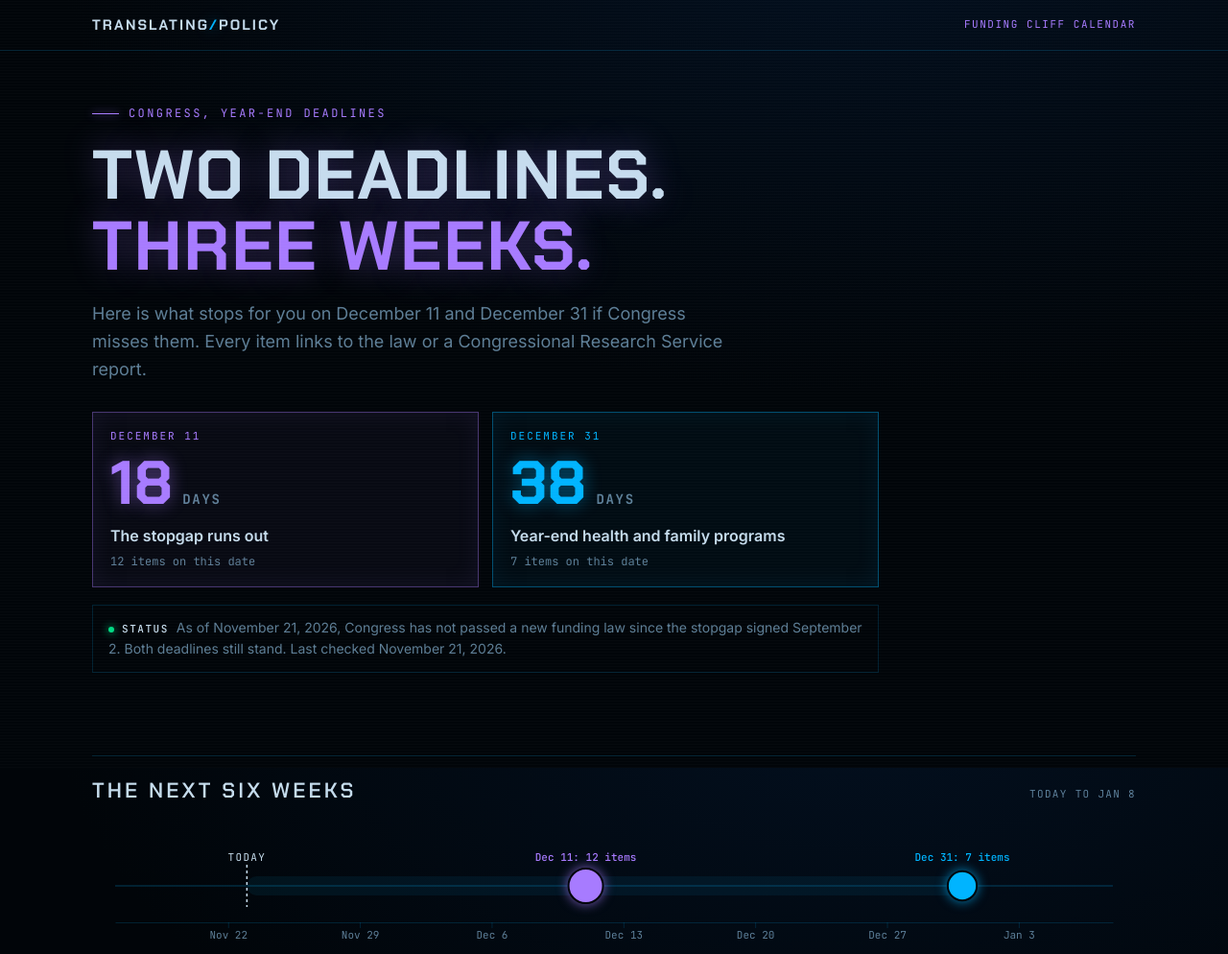
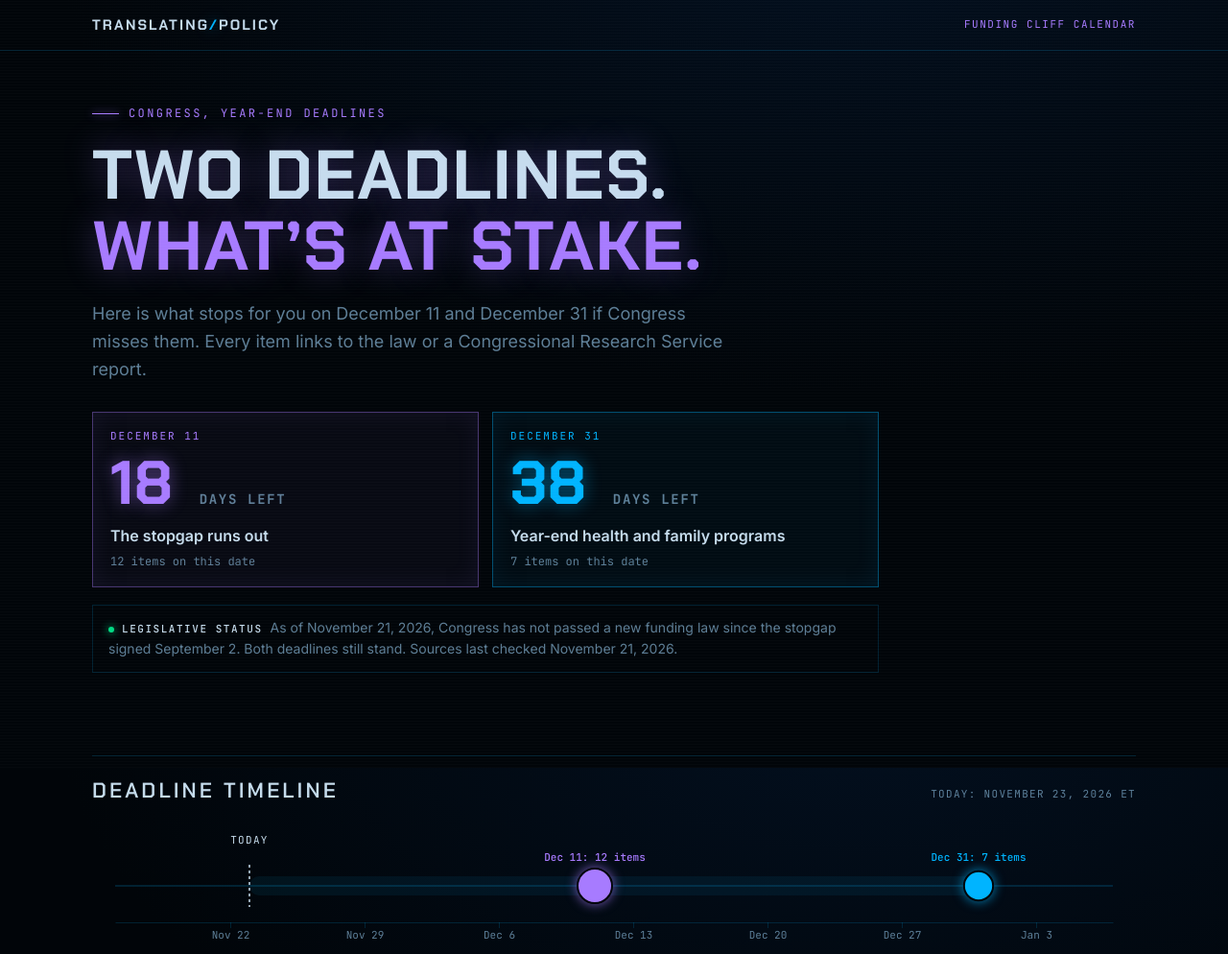
Before and after one commit to DerekTM17/translatingpolicy, a React app in the folder sites/cliff-calendar/: page / in a window 1280 px wide. Shown: the top 994 px of the page at 96% size. Built offline with nearby package versions, Linux system fonts and the light colour scheme.

Commit message:
Keep Funding Cliff countdown in sync with Eastern date

```diff
--- a/sites/cliff-calendar/index.html
+++ b/sites/cliff-calendar/index.html
@@ -4,7 +4,7 @@
     <meta charset="UTF-8" />
     <meta name="viewport" content="width=device-width, initial-scale=1.0, viewport-fit=cover" />
     <title>Funding Cliff Calendar | translating.policy</title>
-    <meta name="description" content="Two deadlines, three weeks. What stops for you on December 11 and December 31, 2026 if Congress misses them, with a source for every item." />
+    <meta name="description" content="What stops for you on December 11 and December 31, 2026 if Congress misses them, with a source for every item." />
     <meta property="og:title" content="Funding Cliff Calendar" />
     <meta property="og:description" content="What stops on December 11 and December 31, 2026 if Congress misses its deadlines." />
     <meta name="theme-color" content="#010509" />
--- a/sites/cliff-calendar/package.json
+++ b/sites/cliff-calendar/package.json
@@ -6,6 +6,7 @@
   "description": "Funding Cliff Calendar: what stops on Dec 11 and Dec 31, 2026 if Congress misses its deadlines.",
   "scripts": {
     "dev": "vite",
+    "test": "node --test tests/*.node.mjs",
     "build": "node scripts/check-data.mjs && vite build",
     "preview": "vite preview",
     "check-data": "node scripts/check-data.mjs"
--- a/sites/cliff-calendar/src/App.jsx
+++ b/sites/cliff-calendar/src/App.jsx
@@ -1,9 +1,9 @@
-import { useMemo, useState } from 'react';
+import { useMemo, useState, useSyncExternalStore } from 'react';
 import data from './data/deadlines.json';
 import stateData from './data/states.json';
 import Timeline from './components/Timeline.jsx';
 import DeadlineCard from './components/DeadlineCard.jsx';
-import { daysUntil, formatDate, fmt } from './lib.js';
+import { countdownText, daysBetween, formatDate, fmt, subscribeToEasternDay, todayInEastern } from './lib.js';
 
 const WHO = [
   { id: 'all', label: 'Everything' },
@@ -18,6 +18,7 @@ const WHO = [
 ];
 
 export default function App() {
+  const today = useSyncExternalStore(subscribeToEasternDay, todayInEastern);
   const [when, setWhen] = useState('all');
   const [who, setWho] = useState('all');
   const [stateCode, setStateCode] = useState('');
@@ -47,18 +48,20 @@ export default function App() {
       <div className="wrap">
         <section className="hero">
           <p className="eyebrow">Congress, year-end deadlines</p>
-          <h1>Two deadlines. <em>Three weeks.</em></h1>
+          <h1>Two deadlines. <em>What’s at stake.</em></h1>
           <p className="lede">
             Here is what stops for you on December 11 and December 31 if Congress misses them. Every item links to the law or a Congressional Research Service report.
           </p>
 
           <div className="tiles">
             {data.cliffs.map((c, i) => {
-              const d = daysUntil(c.date);
+              const d = daysBetween(today, c.date);
               return (
                 <a key={c.date} href={`#cliff-${c.date}`} className={`tile d${i}`}>
                   <span className="k">{c.label}</span>
-                  <div className="n">{d >= 0 ? d : 0}<small>{d === 1 ? 'day' : 'days'}</small></div>
+                  {d > 0
+                    ? <div className="n">{d}{' '}<small>{d === 1 ? 'day left' : 'days left'}</small></div>
+                    : <div className="n n-status">{countdownText(d)}</div>}
                   <p className="h">{c.headline}</p>
                   <p className="m">{counts[c.date]} items on this date</p>
                 </a>
@@ -66,11 +69,11 @@ export default function App() {
             })}
           </div>
 
-          <p className="status"><b>Status</b>{data.statusNote} Last checked {formatDate(data.lastVerified)}.</p>
+          <p className="status"><b>Legislative status</b>{data.statusNote} Sources last checked <time dateTime={data.lastVerified}>{formatDate(data.lastVerified)}</time>.</p>
         </section>
 
-        <div className="sec-title"><h2>The next six weeks</h2><small>Today to Jan 8</small></div>
-        <Timeline cliffs={data.cliffs} counts={counts} />
+        <div className="sec-title"><h2>Deadline timeline</h2><small>Today: <time dateTime={today}>{formatDate(today)}</time> ET</small></div>
+        <Timeline cliffs={data.cliffs} counts={counts} today={today} />
       </div>
 
       <section className="filters" aria-label="Filters">
@@ -109,7 +112,7 @@ export default function App() {
               <p className="law">Set by {c.law}.</p>
               <div className="cards">
                 {items.map((it) => (
-                  <DeadlineCard key={it.id} item={it} lastVerified={data.lastVerified} stateRow={stateRow} stateMeta={stateMeta} />
+                  <DeadlineCard key={it.id} item={it} days={daysBetween(today, it.date)} lastVerified={data.lastVerified} stateRow={stateRow} stateMeta={stateMeta} />
                 ))}
               </div>
             </section>
@@ -132,7 +135,7 @@ export default function App() {
         <div className="sec-title"><h2>How we built this</h2><small>Method</small></div>
         <div className="method">
           <p>
-            We read the stopgap law and Congressional Research Service reports, then wrote each item in plain words. The countdown counts calendar days in Eastern time. A lapse starts at 12:01 a.m. Eastern the day after the deadline.
+            We read the stopgap law and Congressional Research Service reports, then wrote each item in plain words. The countdown updates automatically and counts calendar days in Eastern time. It does not confirm whether a provision actually lapsed; see the legislative status and linked sources.
           </p>
           <p>
             Status is checked by hand for now. If Congress passes a new law, we update the cards. We do not predict what Congress will do.
--- a/sites/cliff-calendar/src/components/DeadlineCard.jsx
+++ b/sites/cliff-calendar/src/components/DeadlineCard.jsx
@@ -1,11 +1,10 @@
 import { useState } from 'react';
-import { daysUntil, countdownText, formatDate } from '../lib.js';
+import { countdownText, formatDate } from '../lib.js';
 
 const dateClass = { '2026-12-11': 'd0', '2026-12-31': 'd1' };
 
-export default function DeadlineCard({ item, lastVerified, stateRow, stateMeta }) {
+export default function DeadlineCard({ item, days, lastVerified, stateRow, stateMeta }) {
   const [open, setOpen] = useState(false);
-  const days = daysUntil(item.date);
   const passed = days < 0;
 
   let stateLine = null;
--- a/sites/cliff-calendar/src/components/Timeline.jsx
+++ b/sites/cliff-calendar/src/components/Timeline.jsx
@@ -1,9 +1,9 @@
 import { useEffect, useRef } from 'react';
 import * as d3 from 'd3';
-import { todayInEastern, formatDate } from '../lib.js';
+import { formatDate } from '../lib.js';
 
 // A simple strip from mid-November to early January with today and both cliffs.
-export default function Timeline({ cliffs, counts }) {
+export default function Timeline({ cliffs, counts, today: todayIso }) {
   const ref = useRef(null);
 
   useEffect(() => {
@@ -15,9 +15,10 @@ export default function Timeline({ cliffs, counts }) {
       const height = 132;
       const margin = { top: 34, right: 24, bottom: 30, left: 24 };
       const parse = d3.utcParse('%Y-%m-%d');
-      const today = parse(todayInEastern());
-      const start = d3.min([parse('2026-11-16'), today]);
-      const end = d3.max([parse('2027-01-08'), today]);
+      const today = parse(todayIso);
+      const deadlines = cliffs.map((cliff) => parse(cliff.date));
+      const start = d3.utcDay.offset(d3.min([today, ...deadlines]), -7);
+      const end = d3.utcDay.offset(d3.max([today, ...deadlines]), 7);
 
       const x = d3.scaleUtc().domain([start, end]).range([margin.left, width - margin.right]);
       const y = margin.top + 30;
@@ -27,11 +28,11 @@ export default function Timeline({ cliffs, counts }) {
         .attr('width', '100%')
         .attr('height', height)
         .attr('role', 'img')
-        .attr('aria-label', `Timeline: today, then ${cliffs.map((c) => formatDate(c.date, { month: 'long', day: 'numeric' })).join(' and ')}`);
+        .attr('aria-label', `Today: ${formatDate(todayIso)} Eastern. Deadlines: ${cliffs.map((c) => formatDate(c.date, { month: 'long', day: 'numeric' })).join(' and ')}`);
       svg.selectAll('*').remove();
 
       // Band between today and the last cliff.
-      const last = parse(cliffs[cliffs.length - 1].date);
+      const last = d3.max(deadlines);
       if (today < last) {
         svg.append('rect')
           .attr('x', x(today)).attr('y', y - 10)
@@ -58,7 +59,7 @@ export default function Timeline({ cliffs, counts }) {
         .attr('y1', y - 22).attr('y2', y + 22)
         .attr('class', 'today');
       svg.append('text')
-        .attr('x', x(today)).attr('y', y - 26)
+        .attr('x', x(today)).attr('y', y - 44)
         .attr('text-anchor', 'middle').attr('class', 'today-label')
         .text('Today');
 
@@ -79,7 +80,7 @@ export default function Timeline({ cliffs, counts }) {
     const ro = new ResizeObserver(draw);
     ro.observe(el);
     return () => ro.disconnect();
-  }, [cliffs, counts]);
+  }, [cliffs, counts, todayIso]);
 
   return <div ref={ref} className="timeline" />;
 }
--- a/sites/cliff-calendar/src/index.css
+++ b/sites/cliff-calendar/src/index.css
@@ -76,6 +76,7 @@ a { color: inherit; }
 }
 .tile .k { display: block; font-family: var(--f-mono); font-size: 11px; letter-spacing: .18em; text-transform: uppercase; color: var(--c); }
 .tile .n { font-family: var(--f-display); font-weight: 700; font-size: clamp(44px, 9vw, 64px); line-height: 1; margin-top: 8px; font-variant-numeric: tabular-nums; color: var(--c); text-shadow: 0 0 18px rgba(var(--c-rgb), .45); }
+.tile .n-status { font-size: clamp(28px, 5vw, 44px); }
 .tile .n small { font-family: var(--f-mono); font-size: 14px; letter-spacing: .12em; text-transform: uppercase; color: var(--ink-dim); margin-left: 10px; text-shadow: none; }
 .tile .h { margin: 10px 0 0; font-weight: 600; }
 .tile .m { margin: 4px 0 0; font-family: var(--f-mono); font-size: 12px; color: var(--ink-dim); }
--- a/sites/cliff-calendar/src/lib.js
+++ b/sites/cliff-calendar/src/lib.js
@@ -1,14 +1,29 @@
-// Small date helpers. All "today" math uses US Eastern time, since lapses
-// happen at midnight Eastern.
+// The calendar counts whole dates in US Eastern time.
+
+const easternDate = new Intl.DateTimeFormat('en-US', {
+  timeZone: 'America/New_York',
+  year: 'numeric',
+  month: '2-digit',
+  day: '2-digit',
+});
 
 export function todayInEastern(now = new Date()) {
-  const parts = new Intl.DateTimeFormat('en-CA', {
-    timeZone: 'America/New_York',
-    year: 'numeric',
-    month: '2-digit',
-    day: '2-digit',
-  }).format(now);
-  return parts; // YYYY-MM-DD
+  const parts = Object.fromEntries(easternDate.formatToParts(now).map(({ type, value }) => [type, value]));
+  return `${parts.year}-${parts.month}-${parts.day}`;
+}
+
+// Refresh open tabs, including those returning from sleep or the back/forward cache.
+export function subscribeToEasternDay(check, win = window, doc = document) {
+  const id = win.setInterval(check, 15_000);
+  win.addEventListener('focus', check);
+  win.addEventListener('pageshow', check);
+  doc.addEventListener('visibilitychange', check);
+  return () => {
+    win.clearInterval(id);
+    win.removeEventListener('focus', check);
+    win.removeEventListener('pageshow', check);
+    doc.removeEventListener('visibilitychange', check);
+  };
 }
 
 function toUtcDay(iso) {
@@ -17,8 +32,8 @@ function toUtcDay(iso) {
 }
 
 // Whole calendar days from today (Eastern) to the deadline date.
-export function daysUntil(dateIso, now = new Date()) {
-  return Math.round((toUtcDay(dateIso) - toUtcDay(todayInEastern(now))) / 86400000);
+export function daysBetween(today, dateIso) {
+  return (toUtcDay(dateIso) - toUtcDay(today)) / 86400000;
 }
 
 export function formatDate(dateIso, opts = { month: 'long', day: 'numeric', year: 'numeric' }) {
```
Also changed, not shown: sites/cliff-calendar/tests/clock.node.mjs (added, +42 -0 lines), sites/cliff-calendar/README.md.
